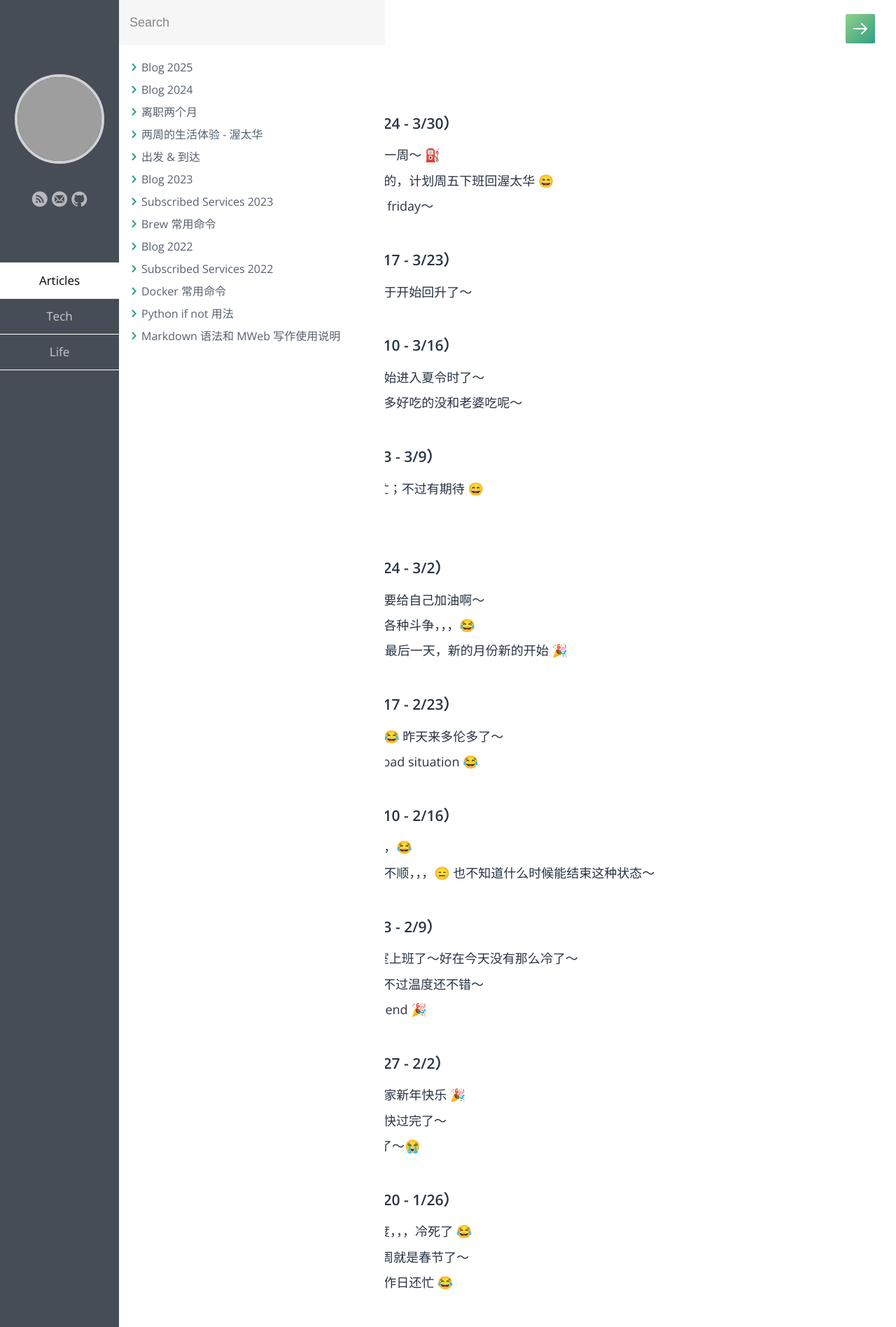
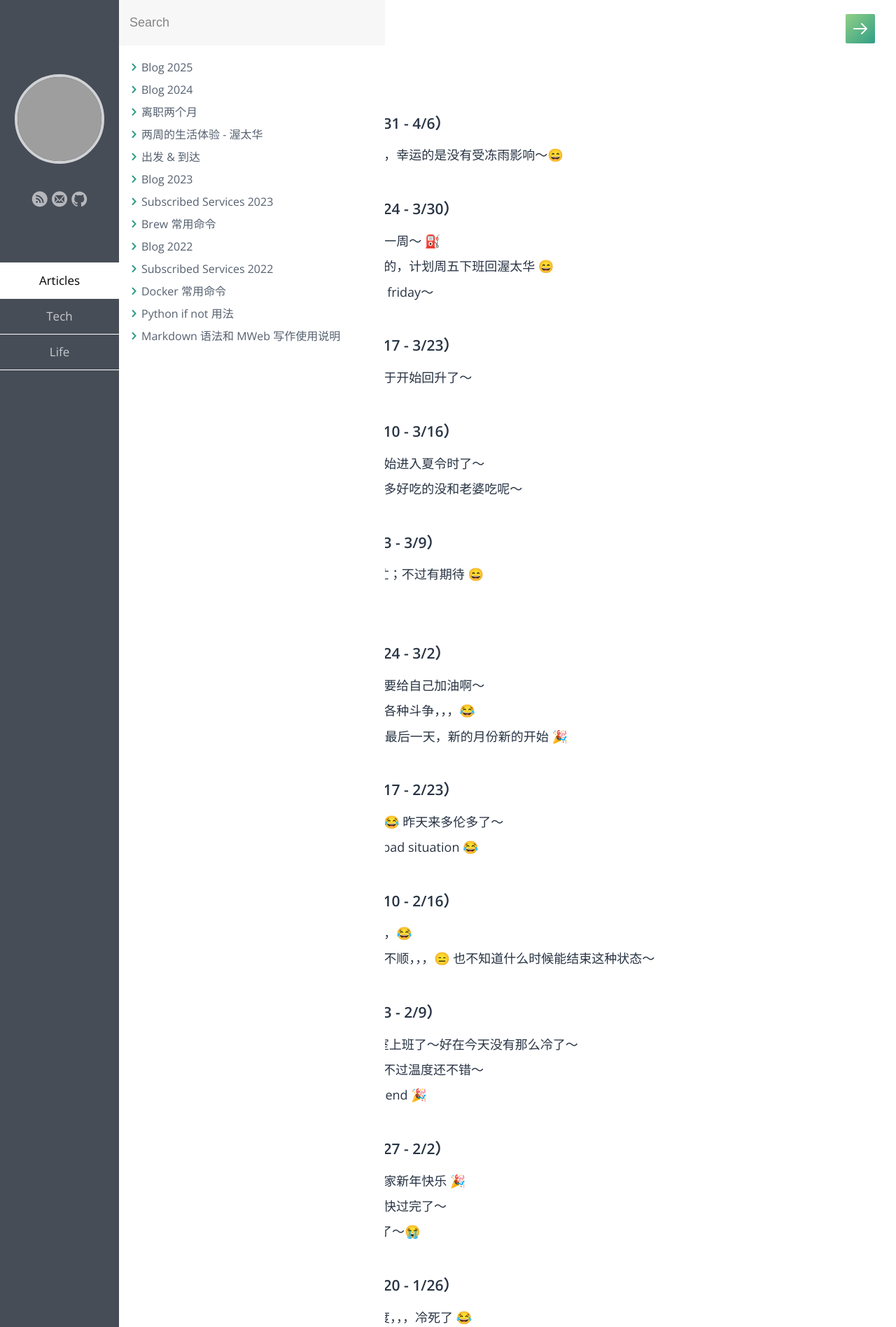
Before and after one commit to samxupeiran/samxupeiran.github.io, a Jekyll site: the page built from _posts/life/2025-01-02-my-blog.md, in a window 1280 px wide. Shown: the top 1896 px of the page at 70% size. Built offline with Jekyll 4.4.1, drawn with Linux system fonts in a browser that asks for light colours; some web fonts are replaced; grey boxes are pictures that could not be loaded.

Commit message:
feat: add weekly blog 3/31

```diff
--- a/_posts/life/2025-01-02-my-blog.md
+++ b/_posts/life/2025-01-02-my-blog.md
@@ -5,6 +5,9 @@ category: Life
 tags: Blog
 ---
 
+
+- ### 2025 年 4 月 第 1 周（3/31 - 4/6）
+     - 3/31 周末回了一趟渥太华，幸运的是没有受冻雨影响～😄
 
 - ### 2025 年 3 月 第 4 周（3/24 - 3/30）
      - 3/24 今天周一，三月最后一周～ ⛽️
```
